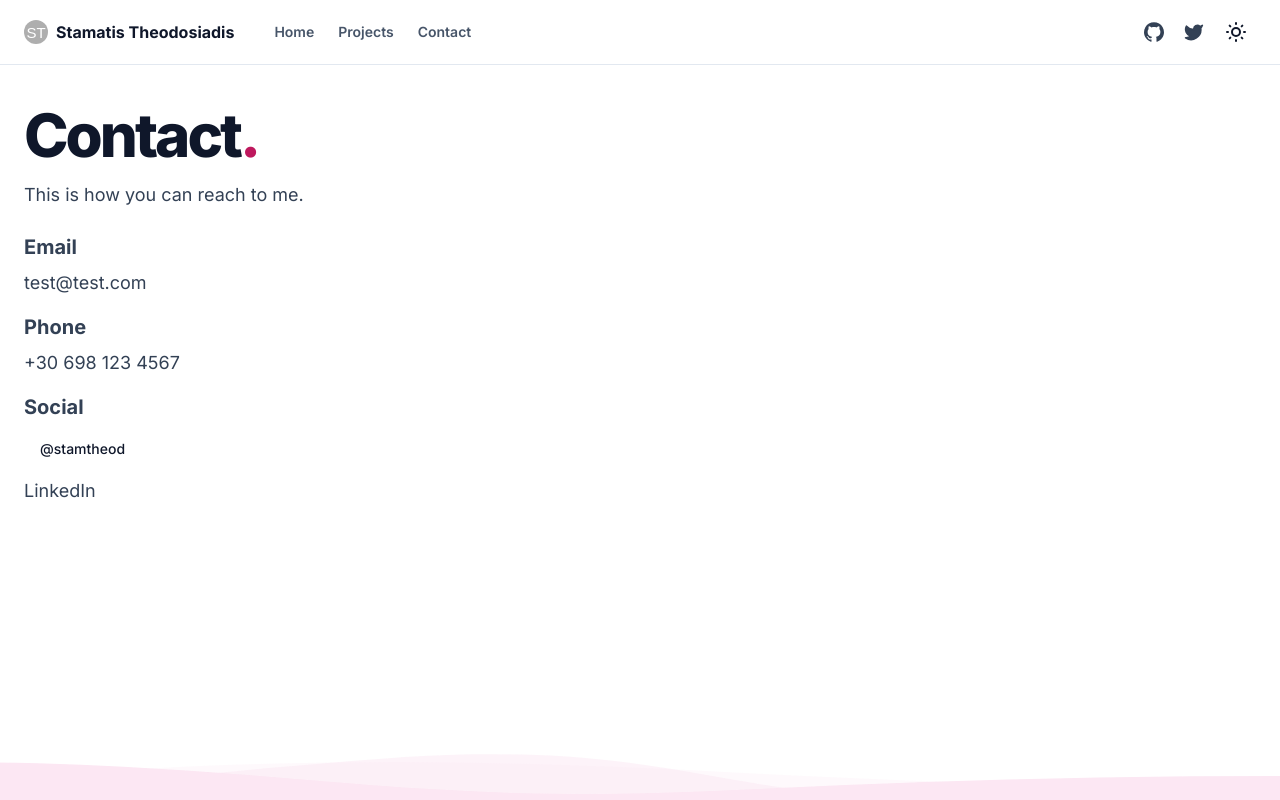
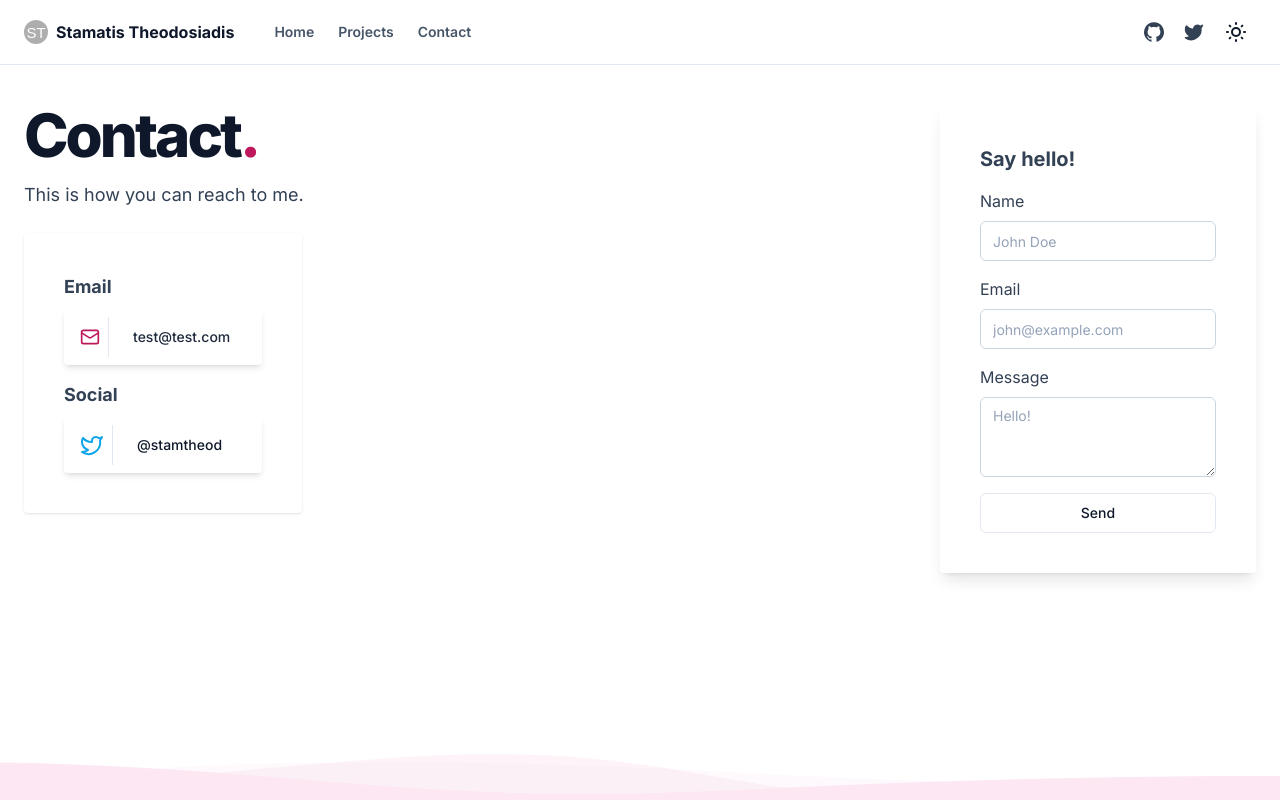
Before and after one commit to phxgg/stamtheod-portfolio, a Next.js app: page /contact in a window 1280 px wide. Built offline with nearby package versions, Linux system fonts and the light colour scheme.

Commit message:
ui updates

```diff
--- a/components/contributions.tsx
+++ b/components/contributions.tsx
@@ -10,7 +10,7 @@ interface ContributionsProps {
 
 export function Contributions({ items }: ContributionsProps) {
   return (
-    <div className="flex flex-col gap-6 overflow-hidden">
+    <div className="animate__animated animate__backInRight flex flex-col gap-6 overflow-hidden">
       <h2 className="text-2xl font-bold text-slate-800 transition-all duration-200 ease-in-out hover:-translate-y-1 dark:text-slate-200 sm:text-3xl">
         Contributions
         <span className="text-pink-700 dark:text-pink-500">.</span>
--- a/components/icons.tsx
+++ b/components/icons.tsx
@@ -1,4 +1,5 @@
 import {
+  ExternalLinkIcon,
   Laptop,
   LucideProps,
   Moon,
@@ -56,5 +57,28 @@ export const Icons = {
       <polyline points="15 3 21 3 21 9"></polyline>
       <line x1="10" y1="14" x2="21" y2="3"></line>
     </svg>
+  ),
+  mail: (props: LucideProps) => (
+    <svg viewBox="0 0 24 24" {...props}
+      fill="none"
+      stroke="currentColor"
+      strokeWidth="2"
+      strokeLinecap="round"
+      strokeLinejoin="round"
+    >
+      <rect x="2" y="4" width="20" height="16" rx="2"></rect>
+      <path d="m22 7-8.97 5.7a1.94 1.94 0 0 1-2.06 0L2 7"></path>
+    </svg>
+  ),
+  phone: (props: LucideProps) => (
+    <svg viewBox="0 0 24 24" {...props}
+      fill="none"
+      stroke="currentColor"
+      strokeWidth="2"
+      strokeLinecap="round"
+      strokeLinejoin="round"
+    >
+      <path d="M22 16.92v3a2 2 0 0 1-2.18 2 19.79 19.79 0 0 1-8.63-3.07 19.5 19.5 0 0 1-6-6 19.79 19.79 0 0 1-3.07-8.67A2 2 0 0 1 4.11 2h3a2 2 0 0 1 2 1.72 12.84 12.84 0 0 0 .7 2.81 2 2 0 0 1-.45 2.11L8.09 9.91a16 16 0 0 0 6 6l1.27-1.27a2 2 0 0 1 2.11-.45 12.84 12.84 0 0 0 2.81.7A2 2 0 0 1 22 16.92z"></path>
+    </svg>
   )
 }
--- a/components/twitter-hover-card.tsx
+++ b/components/twitter-hover-card.tsx
@@ -8,12 +8,16 @@ import {
   HoverCardTrigger,
 } from "@/components/ui/hover-card"
 import { siteConfig } from "@/config/site"
+import { Icons } from "./icons"
+import { Separator } from "./ui/separator"
 
 export function TwitterHoverCard() {
   return (
     <HoverCard>
       <HoverCardTrigger asChild>
-        <Button variant="link">@stamtheod</Button>
+        <Button variant="link">
+          {siteConfig.info.twitterHandle}
+        </Button>
       </HoverCardTrigger>
       <HoverCardContent className="w-80">
         <div className="flex justify-between space-x-4">
--- a/pages/contact.tsx
+++ b/pages/contact.tsx
@@ -1,5 +1,10 @@
+import { Icons } from "@/components/icons";
 import { Layout } from "@/components/layout";
 import { TwitterHoverCard } from "@/components/twitter-hover-card";
+import { Button } from "@/components/ui/button";
+import { Input } from "@/components/ui/input";
+import { Separator } from "@/components/ui/separator";
+import { Textarea } from "@/components/ui/textarea";
 import { siteConfig } from "@/config/site";
 import Head from "next/head";
 
@@ -10,6 +15,8 @@ export default function ContactPage() {
         <title>{`Contact / ${siteConfig.name}`}</title>
       </Head>
       <section className="container grid items-center gap-6 pt-6 pb-8 md:py-10">
+        <div className="flex flex-col justify-between sm:flex-row">
+          <div className="flex flex-col gap-6">
             <div className="animate__animated animate__jackInTheBox flex max-w-[980px] flex-col items-start gap-4">
               <h1 className="text-3xl font-extrabold leading-tight tracking-tighter sm:text-3xl md:text-5xl lg:text-6xl">
                 Contact
@@ -20,49 +27,60 @@ export default function ContactPage() {
               </p>
             </div>
 
-        {/* Contact info */}
-        <div className="animate__animated animate__jackInTheBox flex flex-col gap-4">
+            <div className="flex flex-row justify-between">
+              <div className="animate__animated animate__jackInTheBox flex flex-col gap-4 rounded p-10 shadow">
                 <div className="flex flex-col gap-2">
-            <h2 className="text-xl font-bold text-slate-700 dark:text-slate-400">
+                  <h2 className="text-lg font-bold text-slate-700 dark:text-slate-300">
                     Email
                   </h2>
-            <p className="text-lg text-slate-700 dark:text-slate-400">
-              <a href={`mailto:${siteConfig.info.email}`} className="hover:underline">
+                  <div className="flex items-center rounded px-4 py-2 text-lg text-slate-800 shadow-md dark:text-slate-300">
+                    <Icons.mail className="h-5 w-5 text-pink-700 dark:text-pink-500" />
+                    <Separator orientation="vertical" className="mx-2" />
+                    <Button variant="ghost" onClick={() => window.location.href = `mailto:${siteConfig.info.email}`}>
                       {siteConfig.info.email}
-              </a>
-            </p>
+                    </Button>
+                  </div>
                 </div>
                 <div className="flex flex-col gap-2">
+                  <h2 className="text-lg font-bold text-slate-700 dark:text-slate-300">
+                    Social
+                  </h2>
+                  <div className="flex items-center rounded px-4 py-2 text-lg text-slate-700 shadow-md dark:text-slate-400">
+                    <Icons.twitter className="h-6 w-6 text-sky-500 dark:text-sky-400" />
+                    <Separator orientation="vertical" className="mx-2" />
+                    <TwitterHoverCard />
+                  </div>
+                </div>
+              </div>
+            </div>
+          </div>
+
+          <div className="animate__animated animate__jackInTheBox flex flex-col gap-4">
+            <div className="flex flex-col gap-4 rounded p-10 shadow-lg">
               <h2 className="text-xl font-bold text-slate-700 dark:text-slate-400">
-              Phone
+                Say hello!
               </h2>
-            <p className="text-lg text-slate-700 dark:text-slate-400">
-              <a href={`tel:${siteConfig.info.phone}`} className="hover:underline">
-                {siteConfig.info.phone}
-              </a>
-            </p>
+              <form className="space-y-4">
+                <div className="flex flex-col gap-2">
+                  <label htmlFor="name" className="text-slate-700 dark:text-slate-400">Name</label>
+                  <Input type="text" placeholder="John Doe" />
                 </div>
                 <div className="flex flex-col gap-2">
-            <h2 className="text-xl font-bold text-slate-700 dark:text-slate-400">
-              Social
-            </h2>
-            <p className="text-lg text-slate-700 dark:text-slate-400">
-              <TwitterHoverCard />
-            </p>
-            <p className="text-lg text-slate-700 dark:text-slate-400">
-              <a
-                href="
-                https://www.linkedin.com/in/test"
-                target="_blank"
-                rel="noopener noreferrer"
-                className="hover:underline"
-              >
-                LinkedIn
-              </a>
-            </p>
+                  <label htmlFor="email" className="text-slate-700 dark:text-slate-400">Email</label>
+                  <Input type="email" placeholder="john@example.com" />
+                </div>
+                <div className="flex flex-col gap-2">
+                  <label htmlFor="message" className="text-slate-700 dark:text-slate-400">Message</label>
+                  <Textarea placeholder="Hello!" />
+                </div>
+                <div className="flex flex-col gap-2">
+                  <Button variant="outline" type="submit">Send</Button>
+                </div>
+              </form>
+            </div>
           </div>
         </div>
       </section>
-    </Layout>
+    </Layout >
   )
 }
--- a/pages/projects.tsx
+++ b/pages/projects.tsx
@@ -36,7 +36,7 @@ export default function ProjectsPage() {
               key={project.title}
               className={cn(
                 "flex flex-col items-start gap-4 rounded-lg border border-slate-200 p-4 dark:border-slate-700",
-                "hover:-translate-y-1 hover:-rotate-1 hover:border-slate-300 hover:shadow-lg dark:hover:border-slate-600",
+                "hover:scale-105 hover:border-slate-300 hover:shadow-lg dark:hover:border-slate-600",
                 "transition-all duration-200 ease-in-out"
               )}
             >
--- a/tailwind.config.js
+++ b/tailwind.config.js
@@ -40,12 +40,23 @@ module.exports = {
           "50%": { left: "-50%", opacity: 1 },
           "100%": { left: "0", opacity: 0.5 },
         },
+        "text": {
+          "0%, 100%": {
+            "background-size": "200% 200%",
+            "background-position": "left center"
+          },
+          "50%": {
+            "background-size": "200% 200%",
+            "background-position": "right center"
+          }
+        }
       },
       animation: {
         "accordion-down": "accordion-down 0.2s ease-out",
         "accordion-up": "accordion-up 0.2s ease-out",
         "wave": "wave 2s ease-in-out infinite",
         "fading": "fading 10s ease-in-out infinite",
+        "text": "text 5s ease infinite",
       },
     },
   },
```
Also changed, not shown: pages/index.tsx (+17 -9 lines). Lines whose indentation alone changed are shown as unchanged.
